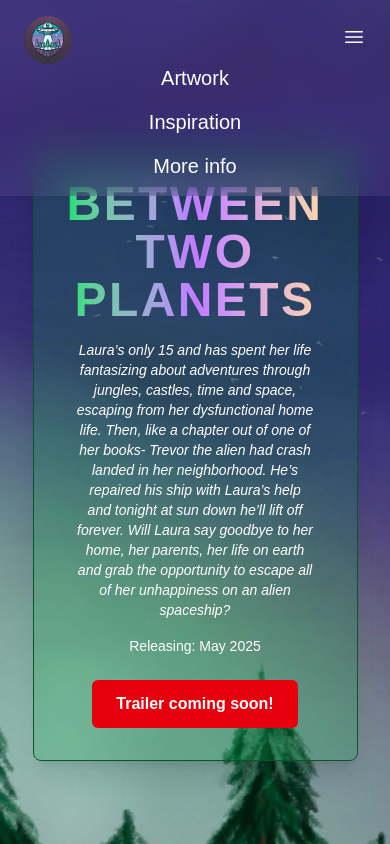
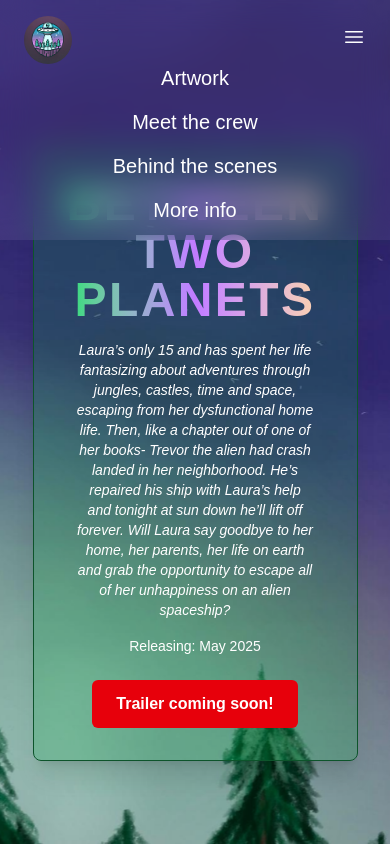
Before and after one commit to jbailes99/betweentwoplanets, a Next.js app: page / in a window 390 px wide. Both pictures are taken after a click on the button 354 px from the left and 36 px from the top of the page. Built offline with nearby package versions, Linux system fonts and the light colour scheme.

Commit message:
nav update

```diff
--- a/src/app/components/nav.tsx
+++ b/src/app/components/nav.tsx
@@ -54,7 +54,10 @@ export default function Nav() {
             Artwork
           </a>
           <a href='#' className='hover:text-gray-300'>
-            Inspiration
+            Meet the crew
+          </a>
+          <a href='#' className='hover:text-gray-300'>
+            Behind the scenes
           </a>
           <a href='#' className='hover:text-gray-300'>
             More info
```
